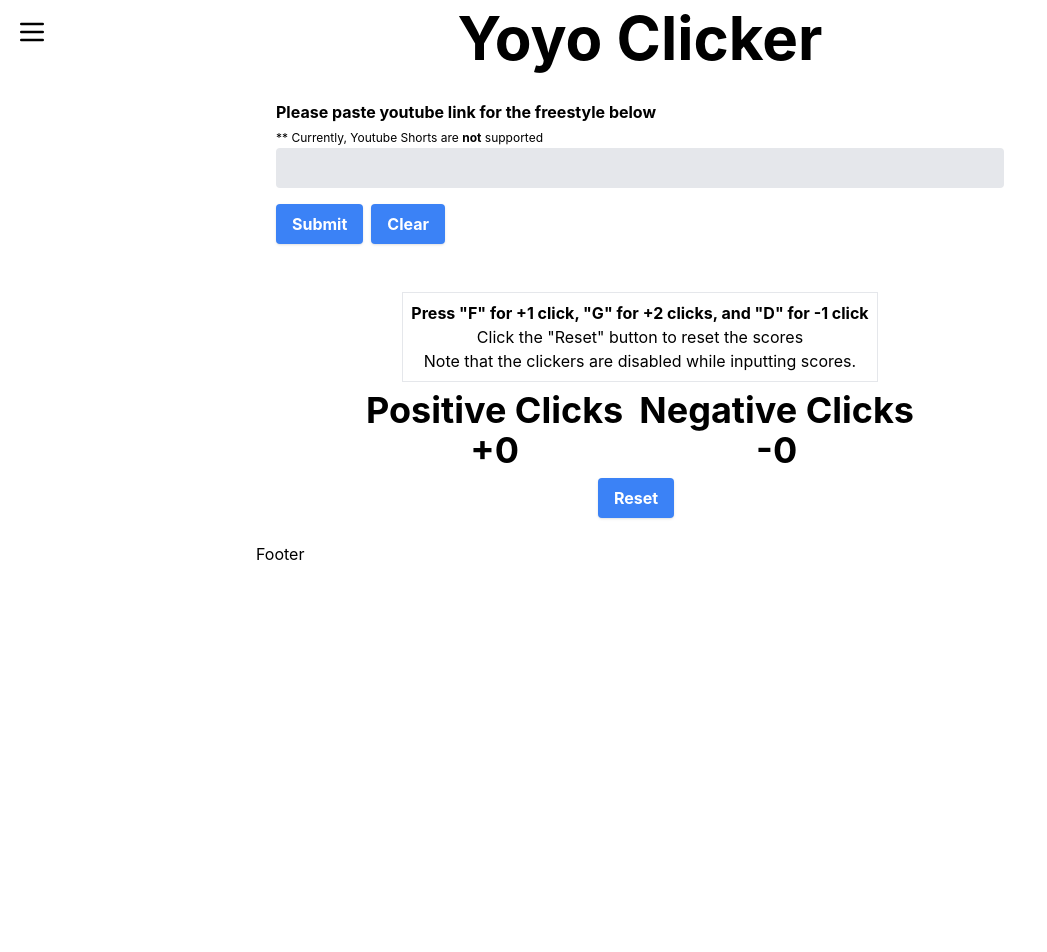
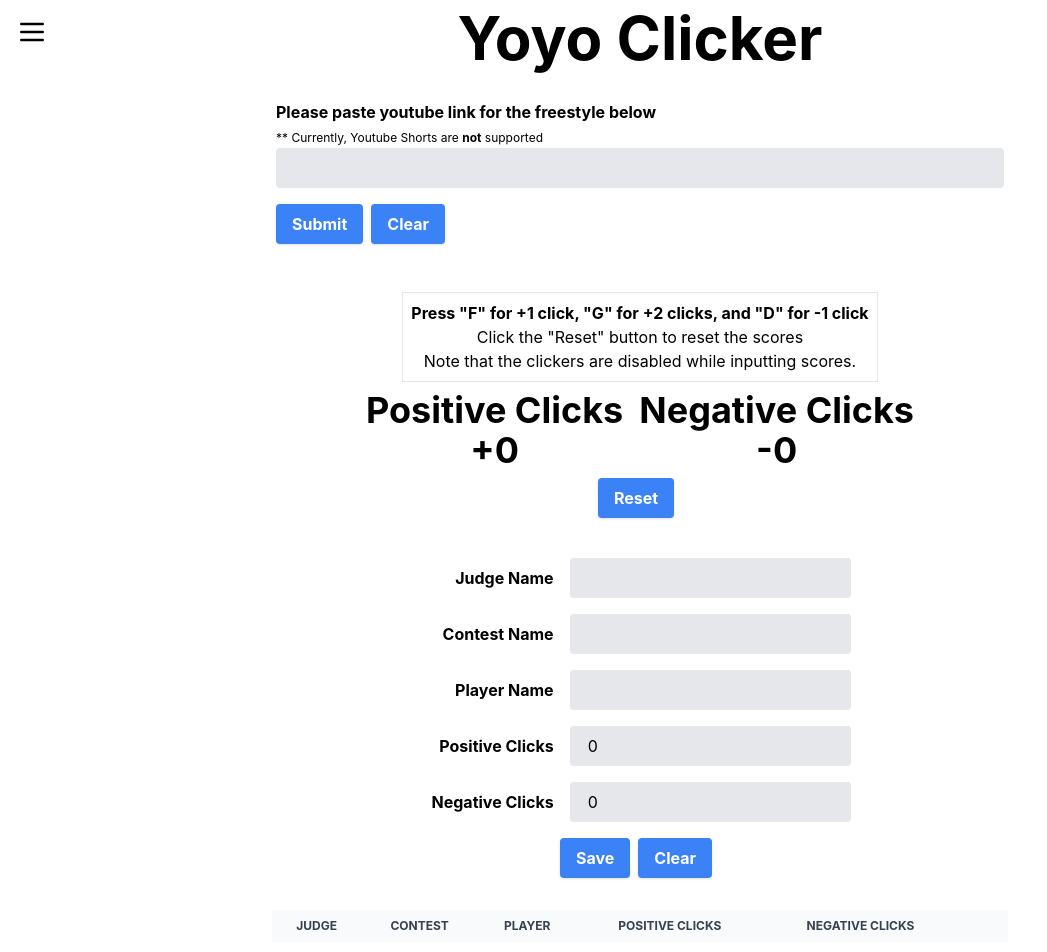
Before and after one commit to jyan500/react-yoyo-clicker, a React (Create React App) app: page / in a window 1280 px wide. Shown: the top 952 px of the page, without its empty margins (0-1047 px from the left). Before the commit the page ends 800 px from the top, so only its background shows below. Built offline with nearby package versions, Linux system fonts and the light colour scheme.

Commit message:
added score form and score table

```diff
--- a/package.json
+++ b/package.json
@@ -22,6 +22,7 @@
     "redux": "^5.0.1",
     "redux-thunk": "^3.1.0",
     "typescript": "^4.9.5",
+    "uuid": "^9.0.1",
     "web-vitals": "^2.1.4",
     "xlsx": "^0.18.5"
   },
@@ -50,6 +51,7 @@
     ]
   },
   "devDependencies": {
+    "@types/uuid": "^9.0.7",
     "tailwindcss": "^3.4.0"
   }
 }
--- a/src/App.tsx
+++ b/src/App.tsx
@@ -22,13 +22,13 @@ const App = () => {
 							<Routes>
 						    	<Route path = "/" element = {<Home/>}></Route>
 							</Routes>
-							<Footer/>
 						</div>
 					</div>
 					<div className = "w-64">
 						<SidePanel/>
 					</div>
 				</div>
+				<Footer/>
 			</Router>
 		</div>
 	);
--- a/src/components/clicker/Clicker.tsx
+++ b/src/components/clicker/Clicker.tsx
@@ -29,6 +29,14 @@ export const Clicker = () => {
 	const positiveClicks = useAppSelector((state) => state.clicker.positiveClicks)
 	const textFlash = useAppSelector((state) => state.clicker.textFlash)
 	const borderFlash = useAppSelector((state) => state.clicker.borderFlash)
+
+	const editScore = (scoreId: string) => {
+
+	}
+
+	const deleteScore = (scoreId: string) => {
+
+	}
 
 	const handleTextFlash = (type: FlashTypeKey) => {
 		dispatch(setTextFlash({...textFlash, [type]: true}))
@@ -105,6 +113,8 @@ export const Clicker = () => {
 			) : null}
 			<ScoreDisplay/>
 			<ScoreButtons/>
+			<ScoreForm />
+			<ScoreTable editScore={editScore} deleteScore={deleteScore}/>
 		</>
 	)
 }
--- a/src/components/clicker/ScoreForm.tsx
+++ b/src/components/clicker/ScoreForm.tsx
@@ -1,6 +1,104 @@
-import React from "react"
+import React, { useState } from "react"
+import { useAppSelector, useAppDispatch } from "../../hooks/reduxHooks"
+import { setIsClickerDisabled, setScores, setScoreForm } from "../../reducers/clicker"
+import { styles, buttonTheme } from "../../assets/styles"
+import { ScoreForm as ScoreFormType } from "../../types/common"
+import {v4 as uuidv4} from "uuid"
 export const ScoreForm = () => {
+	const dispatch = useAppDispatch()
+	const savedScores = useAppSelector((state)=>state.clicker.scores)
+	const defaultButton = `${styles.button} ${buttonTheme("blue")}`
+	const defaultForm = {
+		id: "",
+		judgeName: "",
+		playerName: "",
+		contestName: "",
+		positiveClicks: 0,
+		negativeClicks: 0
+	}
+	const form = useAppSelector((state) => state.clicker.scoreForm)
+	const [formErrors, setFormErrors] = useState({
+		judgeName: {"text": "Judge's Name is required", "show": false},
+		playerName: {"text": "Player's Name is required", "show": false},
+		contestName: {"text": "Contest Name is required", "show": false}
+	})
+	const validateForm = () => {
+		let valid = true
+		let keys = Object.keys(formErrors)
+		Object.keys(form).forEach((key) => {
+			// show the errors specifically for Judge Name, Player Name and Contest Name
+			if (keys.includes(key) && form[key as keyof typeof form] === ""){
+				setFormErrors((errors) => {
+					return {...errors, [key]: {...errors[key as keyof typeof formErrors], show: true}}
+				})
+				valid = false
+			}
+		})
+	return valid
+	}
+	const submitForm = () => {
+		if (!validateForm()){
+			return
+		}
+		setIsClickerDisabled(false)
+		// set unique ID for the form when saving
+		// if the form already has an id, update the existing form instead of creating a new entry
+		let isEditing = form.id !== ""
+		let tempForm = {...form}
+		if (!isEditing) {
+			tempForm = {...tempForm, id: uuidv4()}
+		}
+		// if the user accidentally inputs a "negative" sign in the negative clicks
+		// section, parse it out
+		if (form.negativeClicks.toString().includes("-")){
+			const parsed = tempForm.negativeClicks.toString().replace("-", "")
+			tempForm = {...tempForm, negativeClicks: parseInt(parsed)}
+		}
+		// TODO: parse out leading zeroes
+		dispatch(setScoreForm(tempForm))
+		isEditing ? dispatch(setScores(savedScores.map((score) => score.id === tempForm.id ? tempForm : score))) : dispatch(setScores([...savedScores, tempForm]))
+	}
 	return (
-		<div></div>
+		<div className = "flex flex-col p-4">
+			{
+				[
+					{key: "judgeName", text: "Judge Name"},
+					{key: "contestName", text: "Contest Name"},
+					{key: "playerName", text: "Player Name"},
+					{key: "positiveClicks", text: "Positive Clicks"},
+					{key: "negativeClicks", text: "Negative Clicks"},
+				].map(t => {
+					const formVal = form[t.key as keyof typeof form]
+					const formErrorVal = formErrors[t.key as keyof typeof formErrors]
+					return (
+						<div className="md:flex md:items-center mb-4">
+						    <div className="md:w-1/3">
+						      <label className={`${styles.label} text-right mr-4`}>
+						      {t.text}
+						      </label>
+						    </div>
+						    <div className="md:w-2/3">
+						      <input className={styles.textInput}
+							    id="inline-full-name"
+							    onFocus = {(e) => {dispatch(setIsClickerDisabled(true))}}
+							    onBlur = {(e) => {dispatch(setIsClickerDisabled(false))}}
+							    onChange={(e) => dispatch(setScoreForm({...form, [t.key]: e.target.value}))}
+							    type={t.key === "positiveClicks" || t.key === "negativeClicks" ? "number" : "text"}
+							    value={formVal}
+							  />
+							  <span className = {`${formErrorVal?.show ? "visible": "hidden"} font-bold text-red-500`}>{formErrorVal?.text}</span>
+						    </div>
+					    </div>
+					)
+				})
+			}
+			<div className = "flex flex-row justify-center items-center">
+				<button onClick = {submitForm} className = {defaultButton}>Save</button>
+				<button onClick = {() => {
+					dispatch(setIsClickerDisabled(false))
+					dispatch(setScoreForm(defaultForm))
+				}}  className = {defaultButton}>Clear</button>
+			</div>
+		</div>
 	)
 }
--- a/src/components/clicker/ScoreTable.tsx
+++ b/src/components/clicker/ScoreTable.tsx
@@ -1,7 +1,51 @@
 import React from "react"
+import { useAppDispatch, useAppSelector } from "../../hooks/reduxHooks"
+import { styles, buttonTheme } from "../../assets/styles"
 
-export const ScoreTable = () => {
+type Props = {
+	editScore: (id: string) => void
+	deleteScore: (id: string) => void
+}
+
+export const ScoreTable = ({editScore, deleteScore}: Props) => {
+	const dispatch = useAppDispatch()
+	const savedScores = useAppSelector((state) => state.clicker.scores)
+	const defaultButton = `${styles.button} ${buttonTheme("blue")}`
+	const alertButton = `${styles.button} ${buttonTheme("red")}`
 	return (
-		<div></div>
+		<div className = "w-full p-4">
+			<table className="table-auto w-full">
+		  <thead className = "text-xs text-gray-700 uppercase bg-gray-50 dark:bg-gray-700 dark:text-gray-400">
+		    <tr>
+		    	{["Judge", "Contest", "Player", "Positive Clicks", "Negative Clicks", "", ""].map((text) => {
+					return (<th className = "p-2">{text}</th>)
+				})}
+		    </tr>
+		  </thead>
+		  <tbody>
+		  	{
+				savedScores.map(score => {
+					return (
+						<tr className = "odd:bg-white odd:dark:bg-gray-900 even:bg-gray-50 even:dark:bg-gray-800 border-b dark:border-gray-700" key = {score.id}>
+							{["judgeName", "contestName", "playerName", "positiveClicks", "negativeClicks"].map((key) => {
+								let t = score[key as keyof typeof score]
+								if (key === "positiveClicks" || key === "negativeClicks"){
+									t = `${key === "positiveClicks" ? "+" : "-"}${score[key]}`
+								}
+								return (
+									<td className = "text-center p-2">
+										<span>{t}</span>
+									</td>
+								)
+							})}
+							<td><button className = {defaultButton} onClick = {() => editScore(score.id)}>Edit Score</button></td>
+							<td><button className = {alertButton} onClick = {() => deleteScore(score.id)}>Delete Score</button></td>
+						</tr>
+					)
+				})
+			}
+		  </tbody>
+			</table>
+		</div>
 	)
 }
--- a/src/components/shared/Footer.tsx
+++ b/src/components/shared/Footer.tsx
@@ -1,7 +1,15 @@
 import React from "react"
+import { FaGithub, FaInstagram, FaYoutube } from 'react-icons/fa';
+import { colorVariants } from "../../assets/styles"
 
 export const Footer = () => {
 	return (
-		<div>Footer</div>
+		<div className = "flex justify-center items-center p-8 bg-gray-50">
+			<div className = "flex flex-row">
+				<a className = "p-4" href="https://www.instagram.com/jyan.yoyo/?hl=en"><FaInstagram size={30} /></a>
+				<a className = "p-4" href="https://www.github.com/jyan500/react-yoyo-clicker"><FaGithub size={30} /></a>
+				<a className = "p-4" href="https://www.youtube.com/"><FaYoutube size={30}/></a>
+			</div>
+		</div>
 	)
 }
--- a/src/reducers/clicker.ts
+++ b/src/reducers/clicker.ts
@@ -1,8 +1,7 @@
 import { createSlice } from "@reduxjs/toolkit"
 import type { PayloadAction } from "@reduxjs/toolkit"
 import type { RootState } from "../store"
-import type { FlashTypes } from "../types/common"
-
+import type { FlashTypes, ScoreForm } from "../types/common"
 
 interface InitialStateType {
 	ytVidId: string
@@ -11,6 +10,8 @@ interface InitialStateType {
 	negativeClicks: number
 	textFlash: FlashTypes
 	borderFlash: FlashTypes
+	scores: Array<ScoreForm>
+	scoreForm: ScoreForm
 }
 
 const initialState: InitialStateType = {
@@ -27,6 +28,15 @@ const initialState: InitialStateType = {
 		plusOne: false,
 		plusTwo: false,
 		minusOne: false
+	},
+	scores: [],
+	scoreForm: {
+		id: "",
+		judgeName: "",
+		playerName: "",
+		contestName: "",
+		positiveClicks: 0,
+		negativeClicks: 0
 	}
 }
 const clickerSlice = createSlice({
@@ -50,6 +60,12 @@ const clickerSlice = createSlice({
 		},
 		setBorderFlash: (state, action: PayloadAction<FlashTypes>) => {
 			state.borderFlash = action.payload
+		},
+		setScores: (state, action: PayloadAction<Array<ScoreForm>>) => {
+			state.scores = action.payload
+		},
+		setScoreForm: (state, action: PayloadAction<ScoreForm>) => {
+			state.scoreForm = action.payload
 		}
 	}
 })
@@ -60,7 +76,9 @@ export const {
 	setPositiveClicks,
 	setNegativeClicks,
 	setTextFlash,
-	setBorderFlash
+	setBorderFlash,
+	setScores,
+	setScoreForm,
 } = clickerSlice.actions
 
 export const clicker = clickerSlice.reducer
--- a/src/types/common.ts
+++ b/src/types/common.ts
@@ -1,5 +1,3 @@
-export const FlashTypeKeys = new Set(["plusOne", "minusOne", "plusTwo"])
-
 export type FlashTypeKey = "plusOne" | "minusOne" | "plusTwo"
 
 export type FlashTypes = {
@@ -8,6 +6,15 @@ export type FlashTypes = {
 	minusOne: boolean
 }
 
+export type ScoreForm = {
+	id: string
+	judgeName: string
+	playerName: string
+	contestName: string
+	positiveClicks: number
+	negativeClicks: number
+}
+
 export type themeColors = "red" | "blue"
 
 export type colorVariants = "red" | "lime" | "sky"
```
Also changed, not shown: 1 other file (tests, documents, lock files or other folders).
